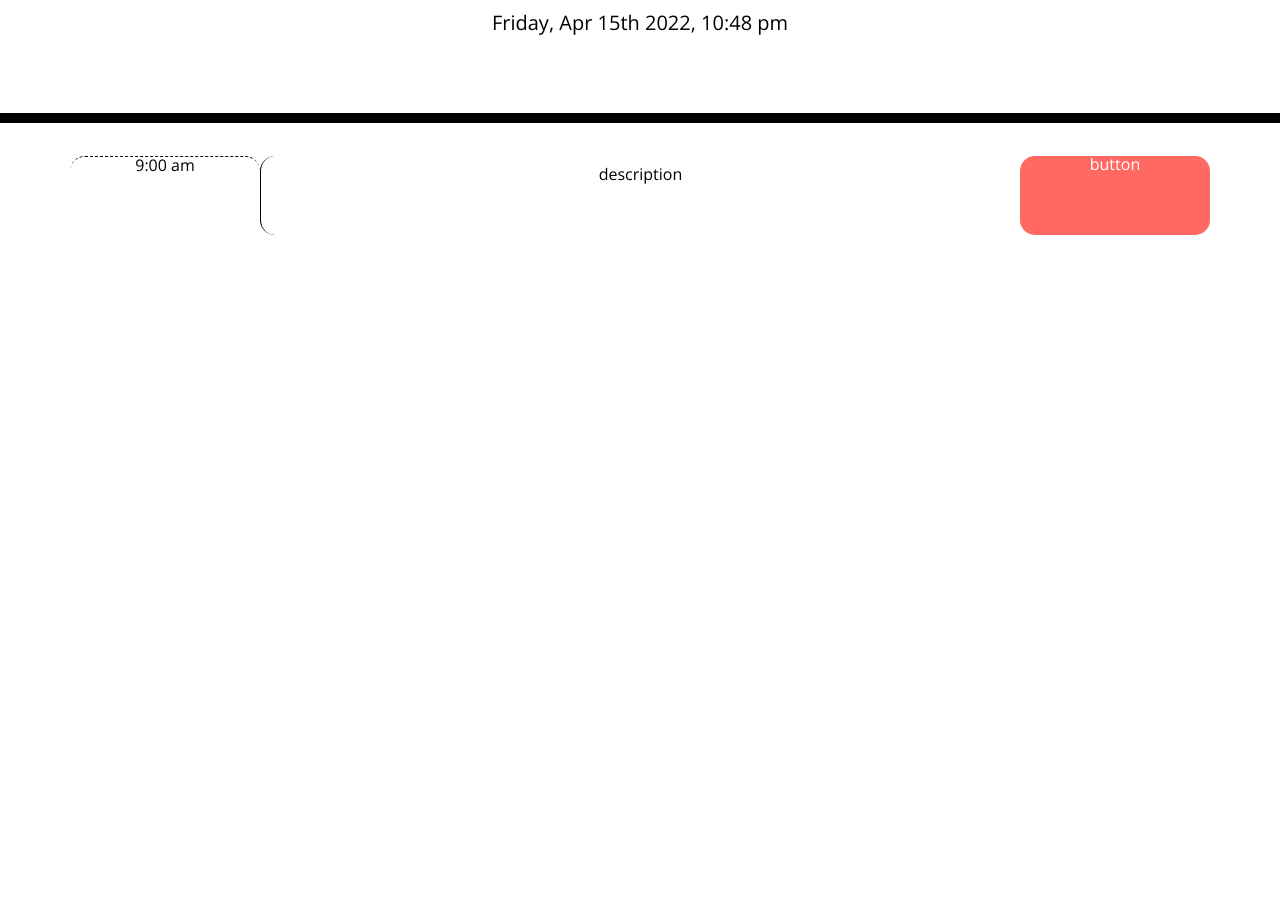
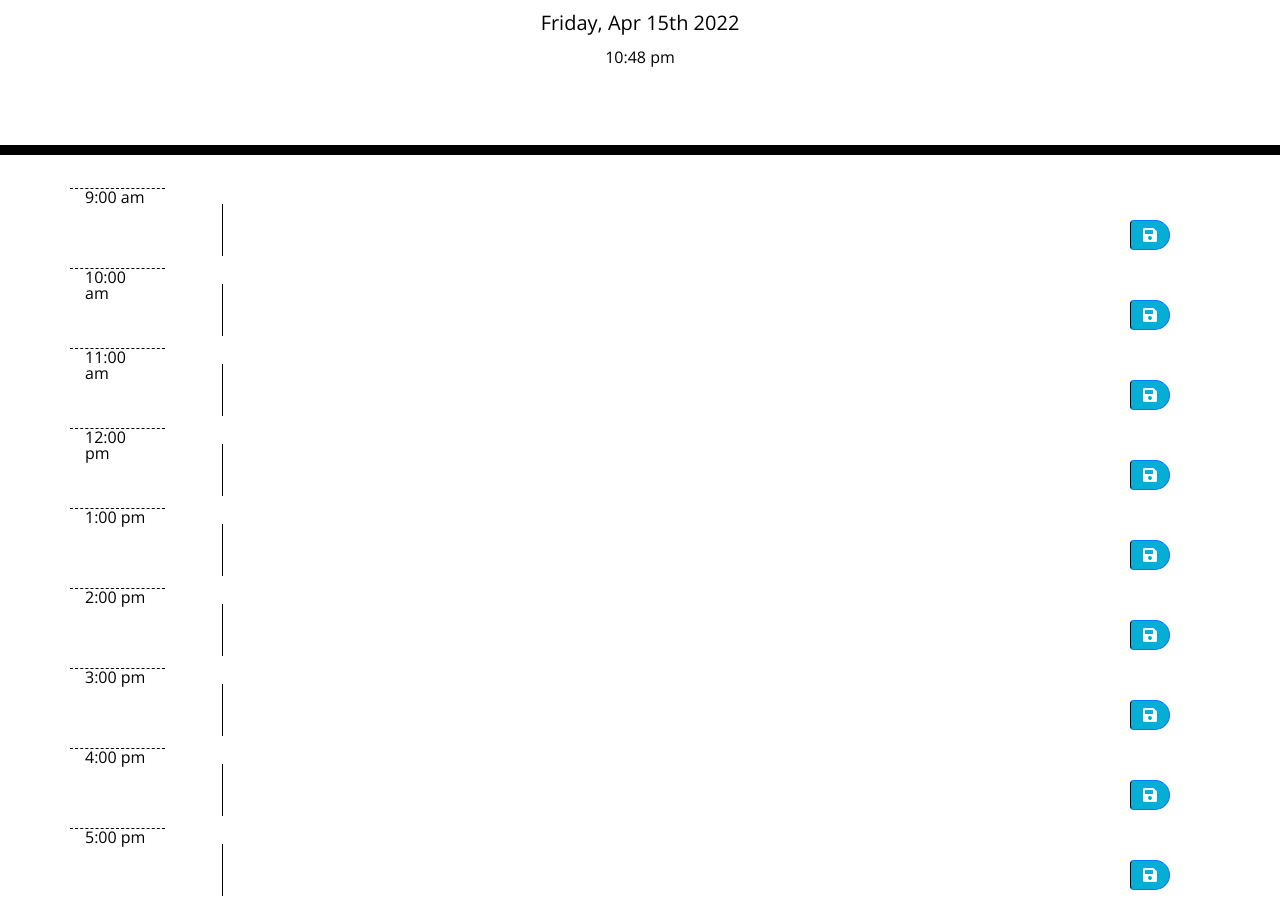
Before and after one commit to DawnWogerman/MyDailySchedule, a plain HTML site: page index.html in a window 1280 px wide. Shown: the part 181-1098 px from the top of the page. Before the commit the page ends 800 px from the top, so only its background shows below. Drawn offline with nearby package versions, Linux system fonts and the light colour scheme.

Commit message:
got columns and rows sort of working

```diff
--- a/assets/js/script.js
+++ b/assets/js/script.js
@@ -1,8 +1,35 @@
-let now = moment().format("dddd, MMM Do YYYY, h:mm a");
+let now = moment().format("dddd, MMM Do YYYY");
 let hourNow = parseInt(moment().format("h"));
+let time = moment().format("h:mm a");
 
 //Display current date/time in header
 $("#currentDay").text(now);
+$(".currentTime").text(time);
+
+
+
+
+
+
+
+
+
+
+
+
+
+
+
+
+
+
+
+
+
+
+
+
+
 
 let hourArr = [9,10,11,12,1,2,3,4,5];
 
--- a/index.html
+++ b/index.html
@@ -27,14 +27,103 @@
       <h1 class="display-3">Work Day Scheduler</h1>
       <p class="lead">A simple calendar app for scheduling your work day</p>
       <p id="currentDay" class="lead"></p>
+      <p class="currentTime"></p>
     </header>
     <div class="container">
       <!-- Timeblocks go here -->
+      <!--9 am-->
       <div class="row">
-        <div class="col-sm-2 hour time-block content-justify-center">9:00 am</div>
-        <textarea class="col-sm-8 textarea time-block">description</textarea>
-        <div class="col-sm-2 present time-block">button</div>
+        <div class="col-2 col-sm-1 hour">9:00 am</div>
+        <div class="col-8 col-sm-10">
+          <textarea class="textarea" name="task"></textarea>
+        </div>
+        <div class="col-2 col-sm-1">
+          <button class="btn btn-primary saveBtn fas fa-save"></button>
+        </div>
       </div>
+      <!--10 am-->
+      <div class="row">
+        <div class="col-2 col-sm-1 hour">10:00 am</div>
+        <div class="col-8 col-sm-10">
+          <textarea class="textarea" name="task"></textarea>
+        </div>
+        <div class="col-2 col-sm-1">
+          <button class="btn btn-primary saveBtn fas fa-save"></button>
+        </div>
+      </div>
+      <!--11 am-->
+      <div class="row">
+        <div class="col-2 col-sm-1 hour">11:00 am</div>
+        <div class="col-8 col-sm-10">
+          <textarea class="textarea" name="task"></textarea>
+        </div>
+        <div class="col-2 col-sm-1">
+          <button class="btn btn-primary saveBtn fas fa-save"></button>
+        </div>
+      </div>
+      <!--12 pm-->
+      <div class="row">
+        <div class="col-2 col-sm-1 hour">12:00 pm</div>
+        <div class="col-8 col-sm-10">
+          <textarea class="textarea" name="task"></textarea>
+        </div>
+        <div class="col-2 col-sm-1">
+          <button class="btn btn-primary saveBtn fas fa-save"></button>
+        </div>
+      </div>
+      <!--1 pm-->
+      <div class="row">
+        <div class="col-2 col-sm-1 hour">1:00 pm</div>
+        <div class="col-8 col-sm-10">
+          <textarea class="textarea" name="task"></textarea>
+        </div>
+        <div class="col-2 col-sm-1">
+          <button class="btn btn-primary saveBtn fas fa-save"></button>
+        </div>
+      </div>
+      <!--2 pm-->
+      <div class="row">
+        <div class="col-2 col-sm-1 hour">2:00 pm</div>
+        <div class="col-8 col-sm-10">
+          <textarea class="textarea" name="task"></textarea>
+        </div>
+        <div class="col-2 col-sm-1">
+          <button class="btn btn-primary saveBtn fas fa-save"></button>
+        </div>
+      </div>
+      <!--3 pm-->
+      <div class="row">
+        <div class="col-2 col-sm-1 hour">3:00 pm</div>
+        <div class="col-8 col-sm-10">
+          <textarea class="textarea" name="task"></textarea>
+        </div>
+        <div class="col-2 col-sm-1">
+          <button class="btn btn-primary saveBtn fas fa-save"></button>
+        </div>
+      </div>
+      <!--4 pm-->
+      <div class="row">
+        <div class="col-2 col-sm-1 hour">4:00 pm</div>
+        <div class="col-8 col-sm-10">
+          <textarea class="textarea" name="task"></textarea>
+        </div>
+        <div class="col-2 col-sm-1">
+          <button class="btn btn-primary saveBtn fas fa-save"></button>
+        </div>
+      </div>
+      <!--5 pm-->
+      <div class="row">
+        <div class="col-2 col-sm-1 hour">5:00 pm</div>
+        <div class="col-8 col-sm-10">
+          <textarea class="textarea" name="task"></textarea>
+        </div>
+        <div class="col-2 col-sm-1">
+          <button class="btn btn-primary saveBtn fas fa-save"></button>
+        </div>
+      </div>
+
+
+
     </div>
 
     <script src="https://code.jquery.com/jquery-3.4.1.min.js"></script>
```
